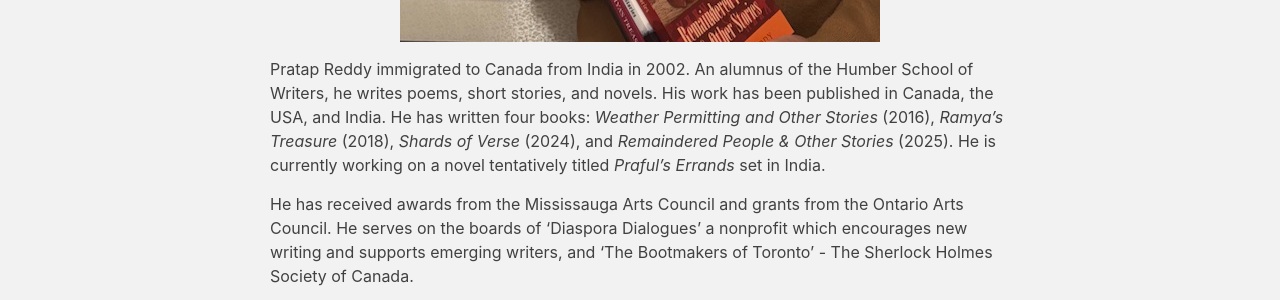
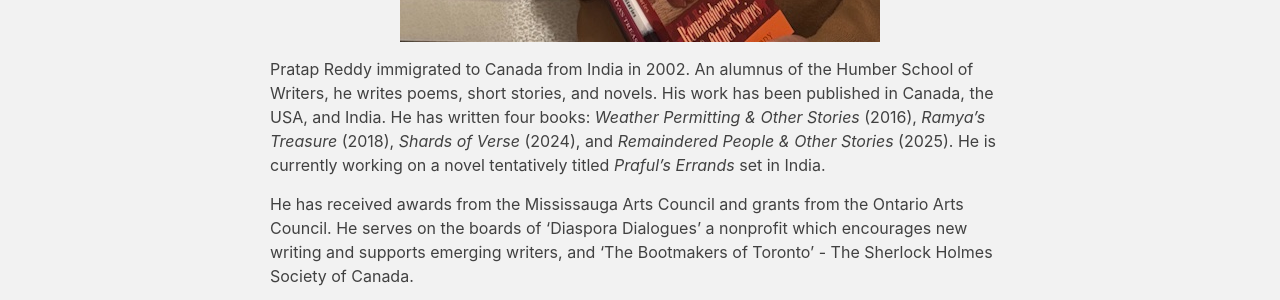
Before and after one commit to pratap-reddy1/pratap-reddy, a Jekyll site: the page built from 01_index.md, in a window 1280 px wide. Shown: the part 778-1078 px from the top of the page. Built offline with Jekyll 4.4.1, drawn with Linux system fonts in a browser that asks for light colours; our own code applies the rules of GitHub Pages for plain Markdown files.

Commit message:
Fix ampersands

```diff
--- a/01_index.md
+++ b/01_index.md
@@ -5,7 +5,7 @@ permalink: /
 
 ![Pratap Reddy](assets/images/pratap-rs.jpg){:style="display:block; margin-left:auto; margin-right:auto"}
 
-Pratap Reddy immigrated to Canada from India in 2002. An alumnus of the Humber School of Writers, he writes poems, short stories, and novels. His work has been published in Canada, the USA, and India. He has written four books: *Weather Permitting and Other Stories* (2016), *Ramya's Treasure* (2018), *Shards of Verse* (2024), and *Remaindered People & Other Stories* (2025). He is currently working on a novel tentatively titled *Praful's Errands* set in India.
+Pratap Reddy immigrated to Canada from India in 2002. An alumnus of the Humber School of Writers, he writes poems, short stories, and novels. His work has been published in Canada, the USA, and India. He has written four books: *Weather Permitting & Other Stories* (2016), *Ramya's Treasure* (2018), *Shards of Verse* (2024), and *Remaindered People & Other Stories* (2025). He is currently working on a novel tentatively titled *Praful's Errands* set in India.
 
 He has received awards from the Mississauga Arts Council and grants from the Ontario Arts Council. He serves on the boards of 'Diaspora Dialogues' a nonprofit which encourages new writing and supports emerging writers, and 'The Bootmakers of Toronto' - The Sherlock Holmes Society of Canada.
 
```
Also changed, not shown: 02_books.md (+1 -1 lines).
